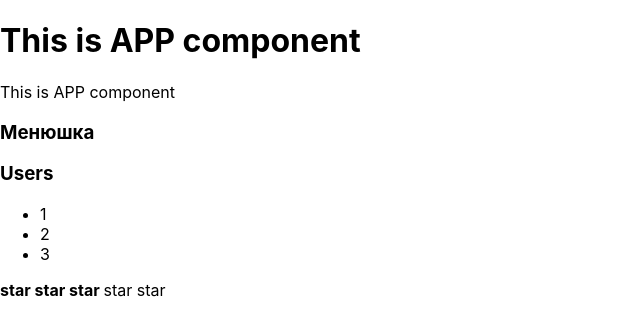
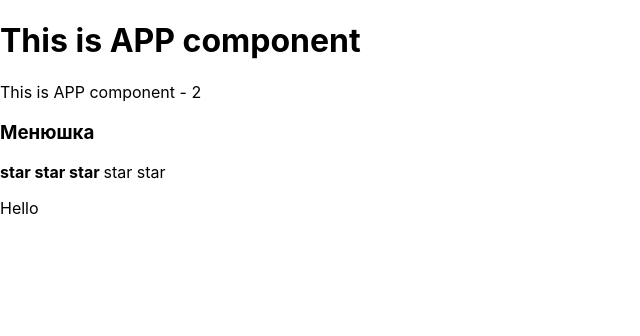
Before and after one commit to RomanKhamidov/cra-console-2-2, a React (Create React App) app: page / in a window 1280 px wide. Shown: the top 336 px of the page, without its empty margins (0-640 px from the left). Built offline with nearby package versions, Linux system fonts and the light colour scheme.

Commit message:
Commit - 1

```diff
--- a/src/App.tsx
+++ b/src/App.tsx
@@ -7,16 +7,16 @@ function App() {
   return (
     <div>
       <PageTitle title={"This is APP component"}/>
-      This is APP component
+      This is APP component - 2
       <Accordion titleValue={"Менюшка"} collapsed={true}/>
-      <Accordion titleValue={"Users"} collapsed={false}/>
       <Rating value={3}/>
+    <p> Hello </p>
     </div>
   );
 }
 
 type PageTitlePropsType = {
-    title : string
+      title : string
 }
 
 function PageTitle(props: PageTitlePropsType) {
```
